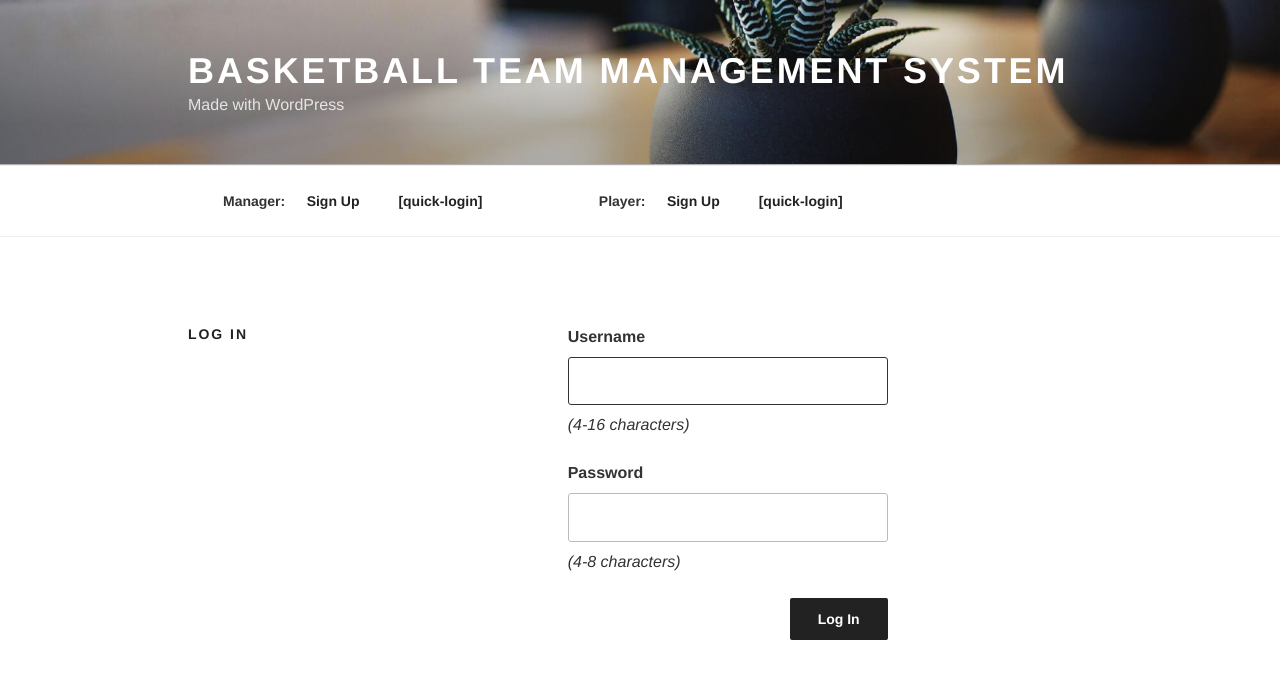
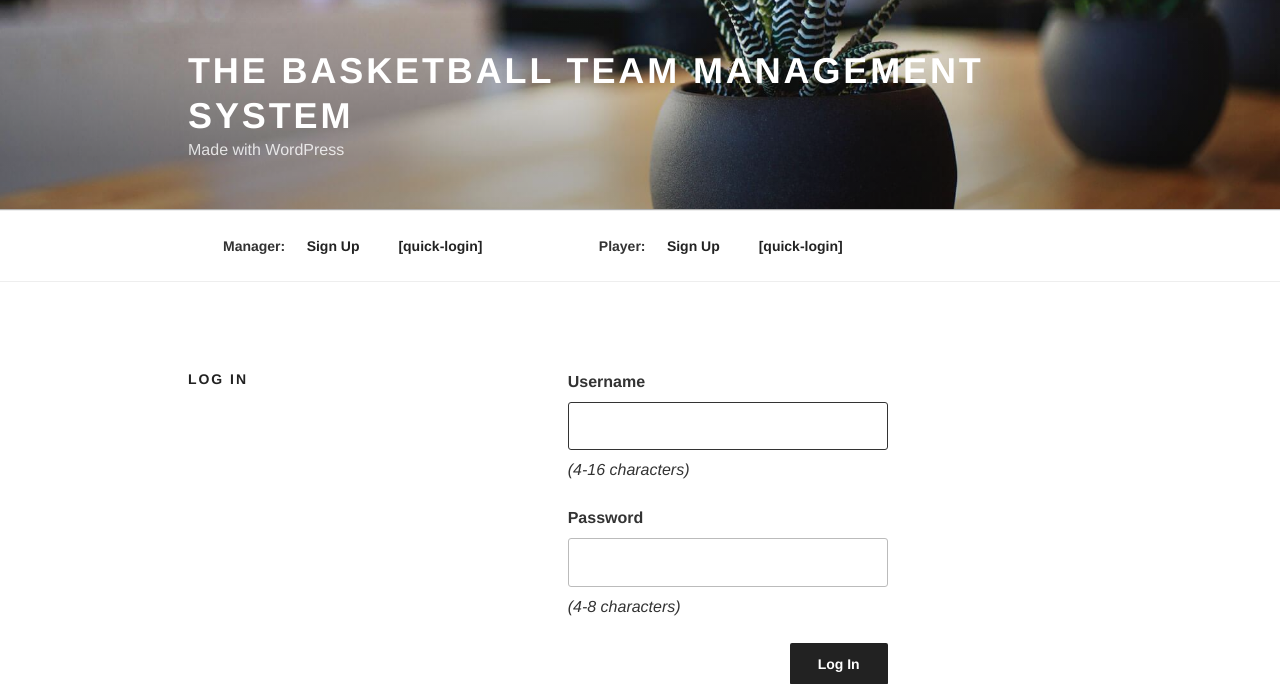
Before and after one commit to Hrudaykad/BTC, a PHP site: page /wordpress/index.php in a window 1280 px wide. Shown: the top 684 px of the page. Run offline with PHP 8.4, Linux system fonts and the light colour scheme; some libraries are stand-ins or nearby versions; some web fonts are replaced.

Commit message:
Update index.php

```diff
--- a/index.php
+++ b/index.php
@@ -95,7 +95,7 @@ if(isset($_GET['invalid2']))
 
 
                      <div class="site-branding-text">
-                        <p class="site-title">Basketball Team Management System </p>
+                        <p class="site-title">The Basketball Team Management System </p>
 
                         <p class="site-description">Made with WordPress</p>
                      </div><!-- .site-branding-text -->
```
